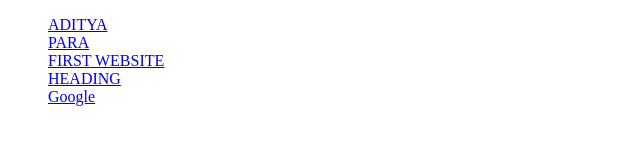
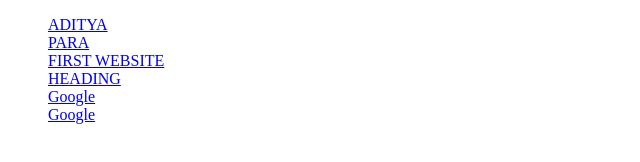
Before and after one commit to akash-raushan/boaring, a plain HTML site: page index.html in a window 1280 px wide. Shown: the full height of the page, 0-640 px from the left. Drawn offline with Linux system fonts and the light colour scheme.

Commit message:
Update index.html

```diff
--- a/index.html
+++ b/index.html
@@ -12,6 +12,7 @@
     <li><a href="fisrtwebsite.html">FIRST WEBSITE</a></li>
     <li><a href="heading.html">HEADING</a></li>
 <li><a href="https://www.google.com/">Google</a></li>
+<li><a href="https://www.outlaws-2017.netlify.app/">Google</a></li>
 </ul>
 </body>
 </html>
```
